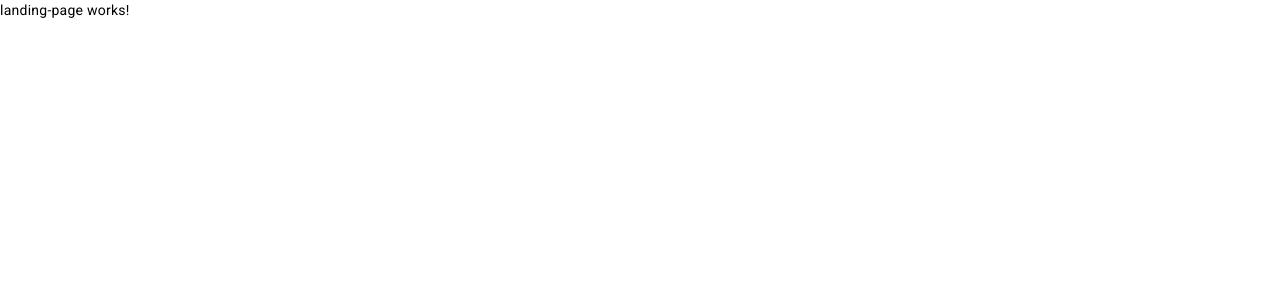
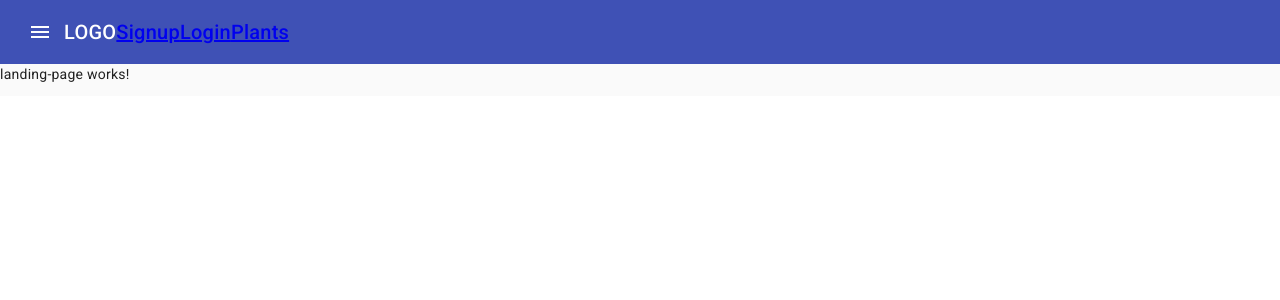
Before and after one commit to Osama-cs/Running-Records, an Angular app: page / in a window 1280 px wide. Shown: the top 300 px of the page. Built offline with nearby package versions, Linux system fonts and the light colour scheme.

Commit message:
made a very basic toolbar.

```diff
--- a/src/app/app.component.html
+++ b/src/app/app.component.html
@@ -1,2 +1,19 @@
-
-<router-outlet></router-outlet>
+<mat-sidenav-container>
+  <mat-sidenav #sidenav role="navigation">
+    <p>Hello :3</p>
+  </mat-sidenav>
+  <mat-sidenav-content>
+    <mat-toolbar color="primary">
+        <div><button mat-icon-button>
+            <mat-icon>menu</mat-icon>
+        </button></div>
+        <div>LOGO</div>
+        <a [routerLink]="['/signup']">Signup</a>
+        <a [routerLink]="['/login']">Login</a>
+        <a [routerLink]="['/plant']">Plants</a>
+    </mat-toolbar>
+    <main>
+      <router-outlet></router-outlet>
+    </main>
+  </mat-sidenav-content>
+</mat-sidenav-container>
--- a/src/styles.css
+++ b/src/styles.css
@@ -1,4 +1,10 @@
 /* You can add global styles to this file, and also import other style files */
 
-html, body { height: 100%; }
-body { margin: 0; font-family: Roboto, "Helvetica Neue", sans-serif; }
+html,
+body {
+  height: 100%;
+  font-family: Roboto, "Helvetica Neue", sans-serif;
+}
+body {
+  margin: 0;
+}
```
Also changed, not shown: src/app/material.module.ts (+18 -2 lines).
